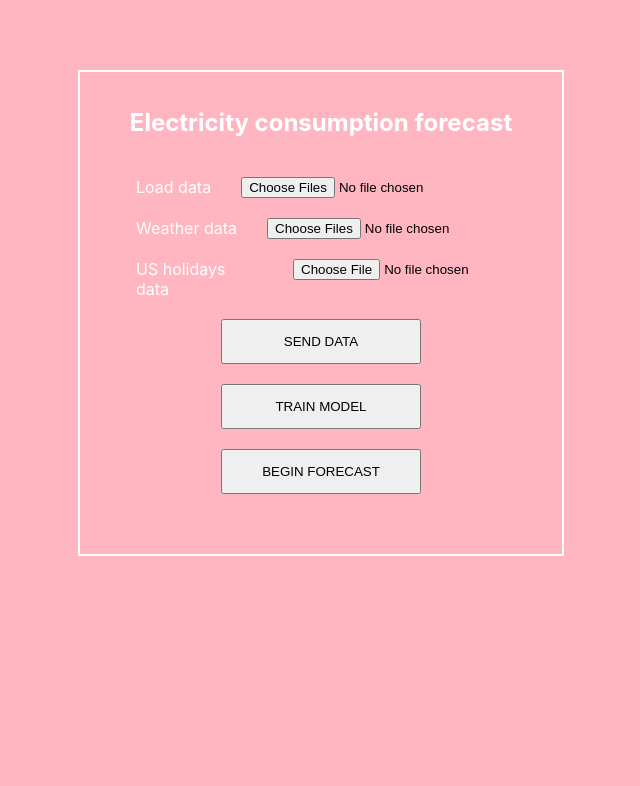
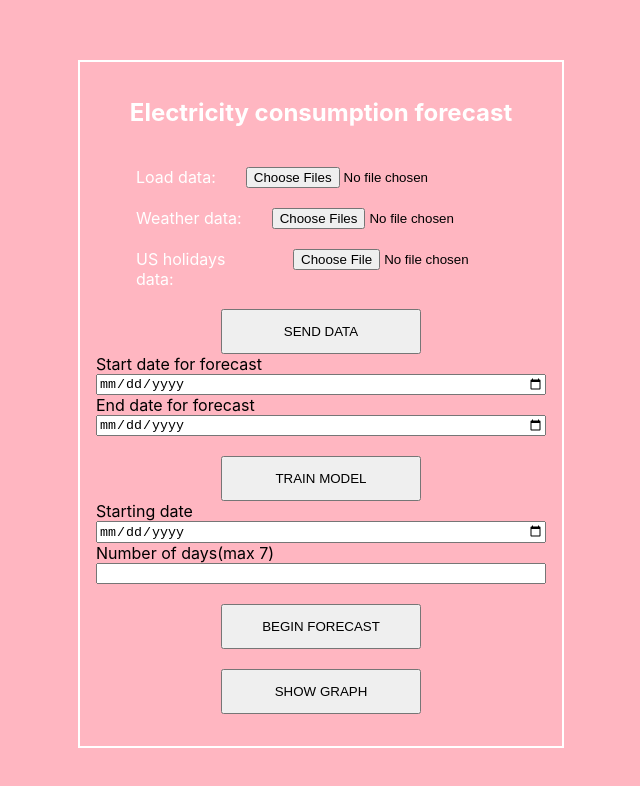
Before and after one commit to SentmartoniD/ISIS_Projekat, a React (Create React App) app in the folder front-end/: page / in a window 1280 px wide. Shown: the top 786 px of the page, without its empty margins (319-959 px from the left). Built offline with nearby package versions, Linux system fonts and the light colour scheme.

Commit message:
Added the post method for the US holidays data

```diff
--- a/front-end/src/App.css
+++ b/front-end/src/App.css
@@ -19,7 +19,7 @@ body{
   min-height: 450px;
   padding: 1rem;
   margin: auto;
-  margin-top: 70px;
+  margin-top: 60px;
 }
 
 .frontpage-div-control{
--- a/front-end/src/components/FrontPage.js
+++ b/front-end/src/components/FrontPage.js
@@ -1,10 +1,11 @@
 import { useState } from "react";
-import { Pelda } from "../services/FrontPageService";
+import { Pelda, SendUSHolidaysData } from "../services/FrontPageService";
 
 function FrontPage(){
     const [loadData, setLoadData] = useState([]);
     const [weatherData, setWeatherData] = useState([]);
     const [usHolidaysData, setUSHolidaysData] = useState();
+    const [dateRange, setDateRange] = useState();
 
     const handleFilesChange1 = (event) => {
         const files = event.target.files;
@@ -12,18 +13,33 @@ function FrontPage(){
         setLoadData(filesArray);
         console.log(filesArray);
       };
-      const handleFilesChange2 = (event) => {
+
+    const handleFilesChange2 = (event) => {
         const files = event.target.files;
         const filesArray = Array.from(files);
         setWeatherData(filesArray);
         console.log(filesArray);
       };
 
-      const handleSubmitSendData = async (e) =>{
+    const handleFileChange = (event) => {
+        const selectedFile = event.target.files[0];
+        setUSHolidaysData(selectedFile);
+      };
 
+    const handleSubmitSendData = async (e) =>{
+        console.log(usHolidaysData);
+        try{
+            const response = await SendUSHolidaysData(usHolidaysData);
+            console.log(response);
+        }catch(error){
+            if (!error?.response)
+                alert("No server response!")
+            else
+                alert(JSON.stringify(error.response.data))
+        }
       }
 
-      const handleSubmitTrainModel = async (e) =>{
+    const handleSubmitTrainModel = async (e) =>{
         try{
             const response = await Pelda();
             console.log(response)
@@ -44,20 +60,29 @@ function FrontPage(){
             <h1 className="frontpage-h1" >Electricity consumption forecast</h1>
             <div className="frontpage-div-control" >
                 <div className="frontpage-div2" >
-                    <label className="frontpage-label" >Load data</label>
+                    <label className="frontpage-label" >Load data:</label>
                     <input type="file" multiple directory="true" webkitdirectory="true" onChange={handleFilesChange1} ></input>
                 </div>
                 <div className="frontpage-div2">
-                    <label className="frontpage-label" >Weather data</label>
+                    <label className="frontpage-label" >Weather data:</label>
                     <input type="file" multiple onChange={handleFilesChange2} ></input>
                 </div>
                 <div className="frontpage-div2">
-                    <label className="frontpage-label" >US holidays data</label>
-                    <input type="file" onChange={(e) => setUSHolidaysData(e.target.value)} ></input>
+                    <label className="frontpage-label" >US holidays data:</label>
+                    <input type="file" onChange={handleFileChange} ></input>
                 </div>
                 <button className="frontpage-button" onClick={handleSubmitSendData} >SEND DATA</button>
+                <label>Start date for forecast</label>
+                <input type="date" ></input>
+                <label>End date for forecast</label>
+                <input type="date" ></input>
                 <button className="frontpage-button" onClick={handleSubmitTrainModel} >TRAIN MODEL</button>
+                <label>Starting date</label>
+                <input type="date" ></input>
+                <label>Number of days(max 7)</label>
+                <input type="number" ></input>
                 <button className="frontpage-button" onClick={handleSubmitBeginForecast} >BEGIN FORECAST</button>
+                <button className="frontpage-button" onClick={handleSubmitBeginForecast} >SHOW GRAPH</button>
             </div>
         </section>
     )
--- a/front-end/src/services/FrontPageService.js
+++ b/front-end/src/services/FrontPageService.js
@@ -13,7 +13,14 @@ export const SendWeatherData = async (files) => {
 }
 
 export const SendUSHolidaysData = async (file) => {
-
+    const formData = new FormData();
+    formData.append('file', file);
+    return await axios.post(`${process.env.REACT_APP_PYTHON_APP_API_URL}/api/USHolidaysData`, formData,
+    {
+        headers: {
+            'Content-Type' : 'multipart/form-data'
+        },
+    });
 }
 
 export const TrainModel = async () => {
```
